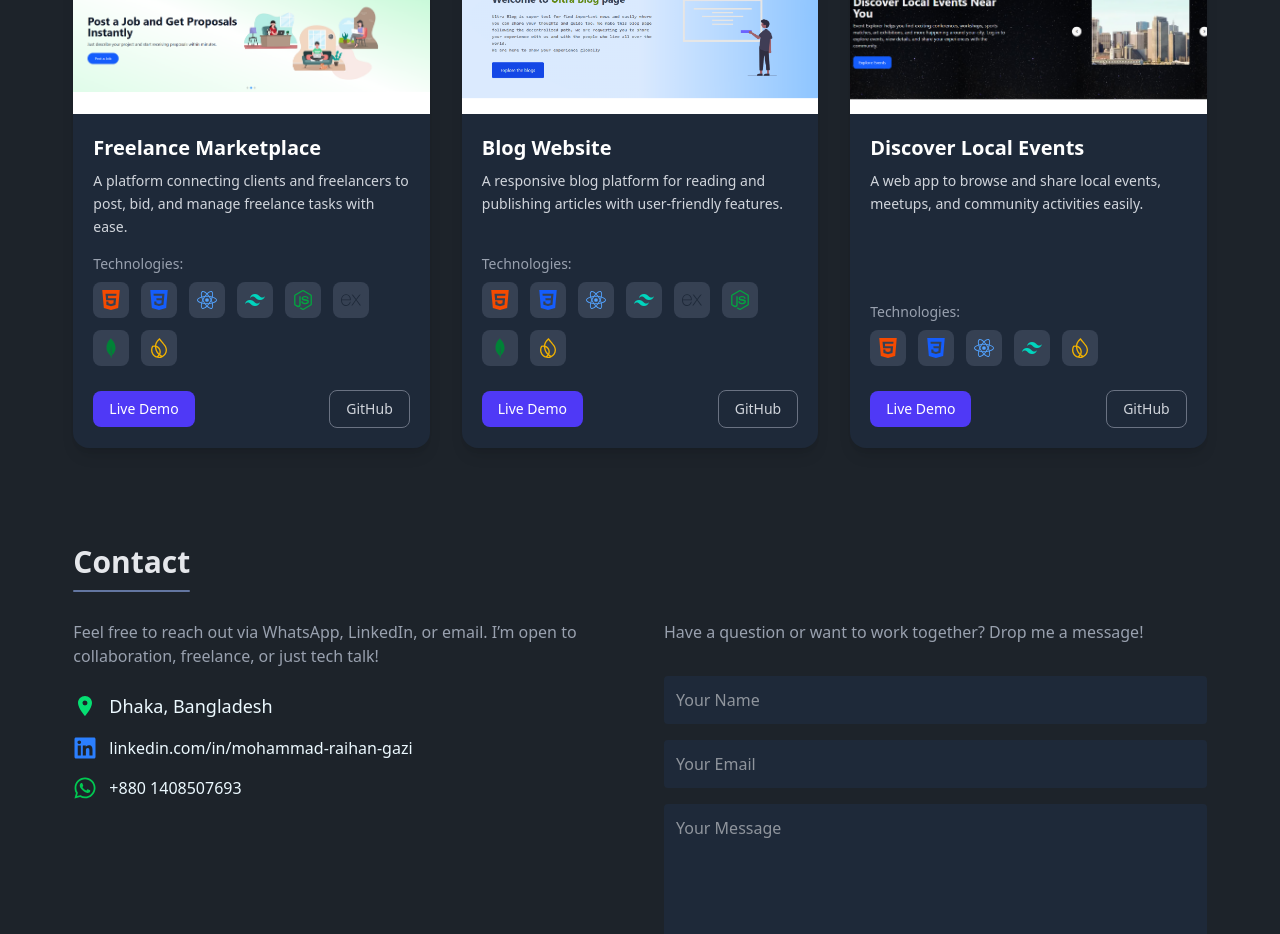
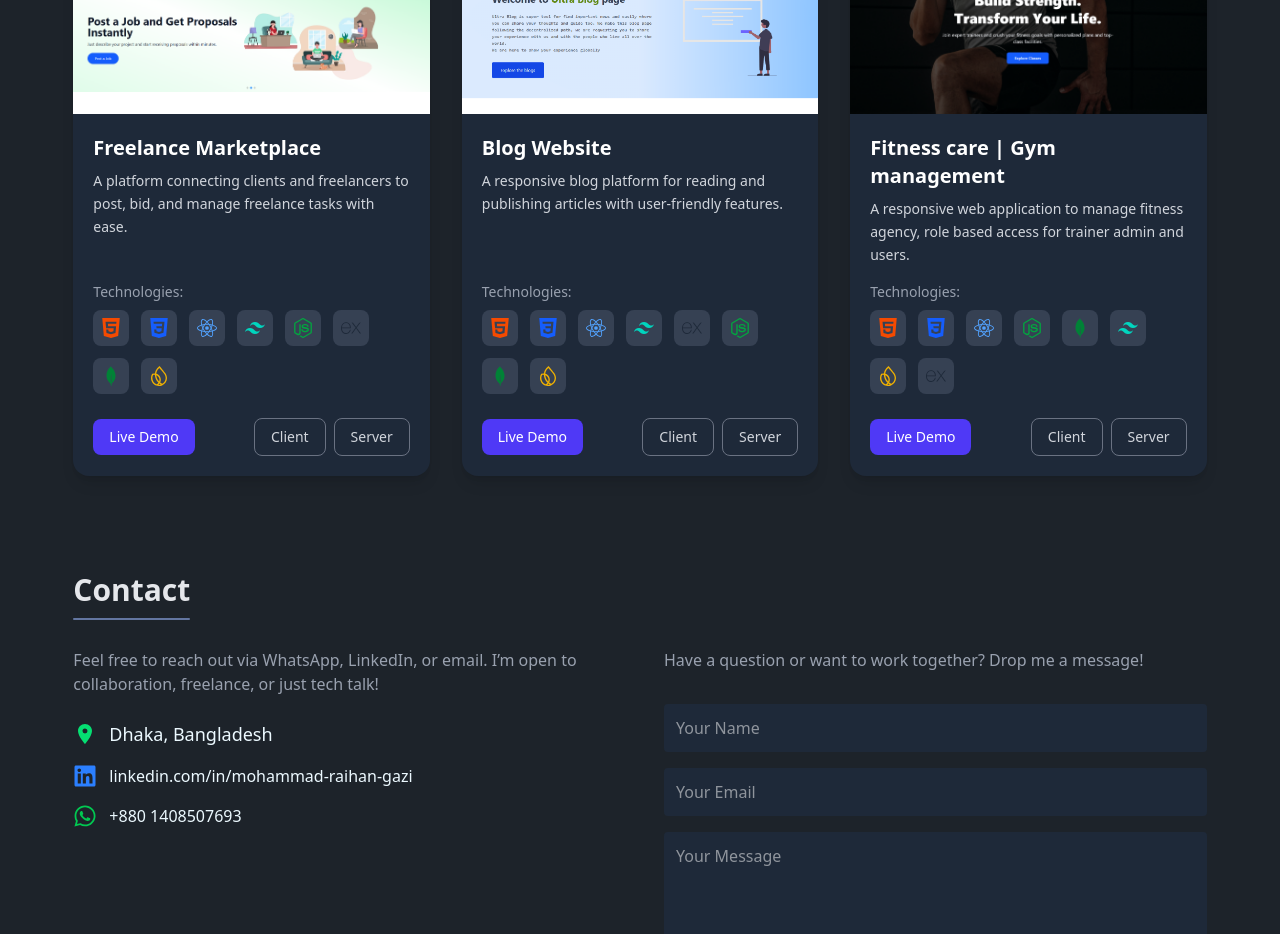
Before and after one commit to gaziraihan1/my-portfolio, a React (Vite) app: page / in a window 1280 px wide. Shown: the part 2360-3294 px from the top of the page. Built offline with nearby package versions, Linux system fonts and the light colour scheme.

Commit message:
project updated and email js added successfully

```diff
--- a/src/Components/Contact/Contact.jsx
+++ b/src/Components/Contact/Contact.jsx
@@ -13,10 +13,10 @@ const Contact = () => {
 
     emailjs
       .sendForm(
-        "service_4neqrox", // replace
-        "template_58k8zms", // replace
+        import.meta.env.VITE_service_id,
+        import.meta.env.VITE_template,
         form.current,
-        "QKm5EQww0nYl7SBPE" // replace
+        import.meta.env.VITE_public_key
       )
       .then(
         (result) => {
@@ -98,14 +98,14 @@ const Contact = () => {
               className="w-full p-3 rounded bg-gray-800 text-white"
               type="text"
               placeholder="Your Name"
-              name="user_name"
+              name="name"
               required
             />
             <input
               className="w-full p-3 rounded bg-gray-800 text-white"
               type="email"
               placeholder="Your Email"
-              name="user_email"
+              name="email"
               required
             />
             <textarea
--- a/src/Components/Projects/Projects.jsx
+++ b/src/Components/Projects/Projects.jsx
@@ -31,7 +31,6 @@ const Projects = () => {
             whileTap={{ scale: 0.98 }}
             className="bg-gray-800 rounded-2xl overflow-hidden shadow-lg hover:shadow-2xl transition-all duration-300 flex flex-col"
           >
-            {/* Image */}
             <div className="relative group">
               <img
                 src={project.image}
@@ -40,7 +39,6 @@ const Projects = () => {
               />
             </div>
 
-            {/* Body */}
             <div className="p-5 flex flex-col flex-1">
               <h3 className="text-xl font-semibold text-white mb-2">
                 {project.title}
@@ -49,7 +47,6 @@ const Projects = () => {
                 {project.description}
               </p>
 
-              {/* Technologies */}
               <div className="mt-4">
                 <h4 className="text-gray-400 text-sm mb-2">Technologies:</h4>
                 <div className="flex flex-wrap gap-3 text-xl">
@@ -68,7 +65,6 @@ const Projects = () => {
                 </div>
               </div>
 
-              {/* Actions */}
               <div className="mt-6 flex justify-between items-center">
                 <a
                   href={project.links.live}
@@ -78,14 +74,25 @@ const Projects = () => {
                 >
                   Live Demo
                 </a>
+                <div className="flex gap-2">
+
                 <a
-                  href={project.links.github}
+                  href={project.links.client}
                   target="_blank"
                   rel="noopener noreferrer"
                   className="px-4 py-2 rounded-lg border border-gray-500 text-gray-300 text-sm font-medium hover:bg-gray-700 transition-colors"
                 >
-                  GitHub
+                  Client
                 </a>
+                <a
+                  href={project.links.server}
+                  target="_blank"
+                  rel="noopener noreferrer"
+                  className="px-4 py-2 rounded-lg border border-gray-500 text-gray-300 text-sm font-medium hover:bg-gray-700 transition-colors"
+                >
+                  Server
+                </a>
+                </div>
               </div>
             </div>
           </motion.div>
--- a/src/assets/projects.json
+++ b/src/assets/projects.json
@@ -14,7 +14,8 @@
     ],
     "links": {
       "live": "https://assignment-10-authentica-cdfec.web.app/",
-      "github": "https://github.com/gaziraihan1/freelance-marketplace-client.git"
+      "client": "https://github.com/gaziraihan1/freelance-marketplace-client.git",
+      "server": "https://github.com/gaziraihan1/freelance-marketplace-server.git"
     },
     "image": "/Project-1.png"
   },
@@ -33,23 +34,28 @@
     ],
     "links": {
       "live": "https://ultra-blog.netlify.app/",
-      "github": "https://github.com/gaziraihan1/"
+      "client": "https://github.com/gaziraihan1/Blog-page-client.git",
+      "server": "https://github.com/gaziraihan1/Blog-page-server.git"
     },
     "image": "/Project-2.png"
   },
   {
-    "title": "Discover Local Events",
-    "description": "A web app to browse and share local events, meetups, and community activities easily.",
+    "title": "Fitness care | Gym management",
+    "description": "A responsive web application to manage fitness agency, role based access for trainer admin and users.",
     "technologies": [
       { "name": "HTML5", "icon": "SiHtml5", "color": "text-orange-600" },
       { "name": "CSS3", "icon": "SiCss3", "color": "text-blue-600" },
       { "name": "React", "icon": "SiReact", "color": "text-blue-400" },
+      { "name": "Node.js", "icon": "SiNodedotjs", "color": "text-green-600" },
+      { "name": "MongoDB", "icon": "SiMongodb", "color": "text-green-700" },
       { "name": "Tailwind CSS", "icon": "SiTailwindcss", "color": "text-teal-400" },
-      { "name": "Firebase", "icon": "SiFirebase", "color": "text-yellow-500" }
+      { "name": "Firebase", "icon": "SiFirebase", "color": "text-yellow-500" },
+      { "name": "Express", "icon": "SiExpress", "color": "text-gray-800 dark:text-gray-300" }
     ],
     "links": {
-      "live": "https://b11-assignment-9-auth.firebaseapp.com/",
-      "github": "https://github.com/gaziraihan1/local-event-manage.git"
+      "live": "https://gym-management-auth-app.web.app/",
+      "client": "https://github.com/gaziraihan1/fitness-care-client.git",
+      "server": "https://github.com/gaziraihan1/fitness-care-server.git"
     },
     "image": "/Project-3.png"
   }
```
Also changed, not shown: public/Project-3.png, 1 other file (tests, documents, lock files or other folders).
